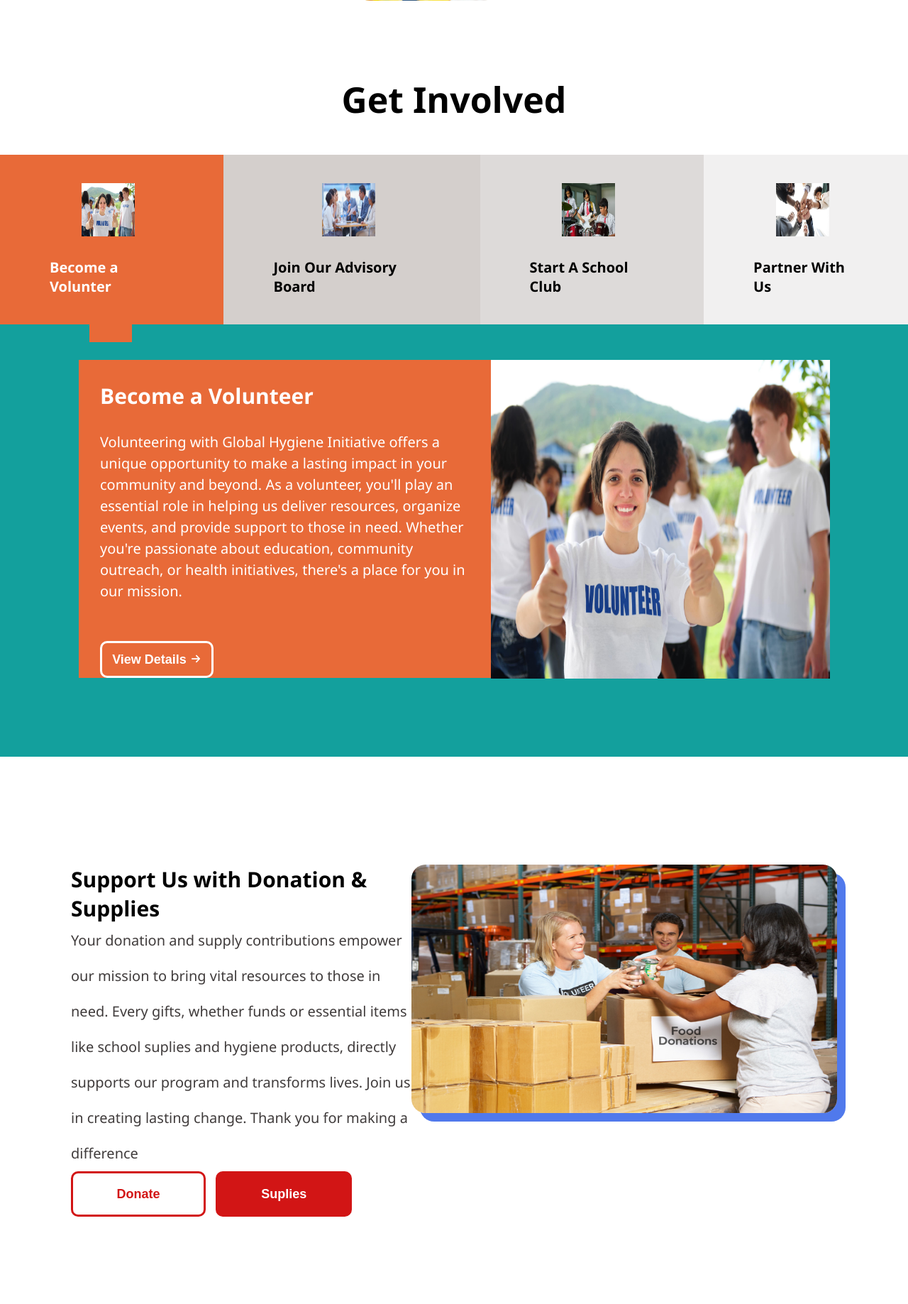
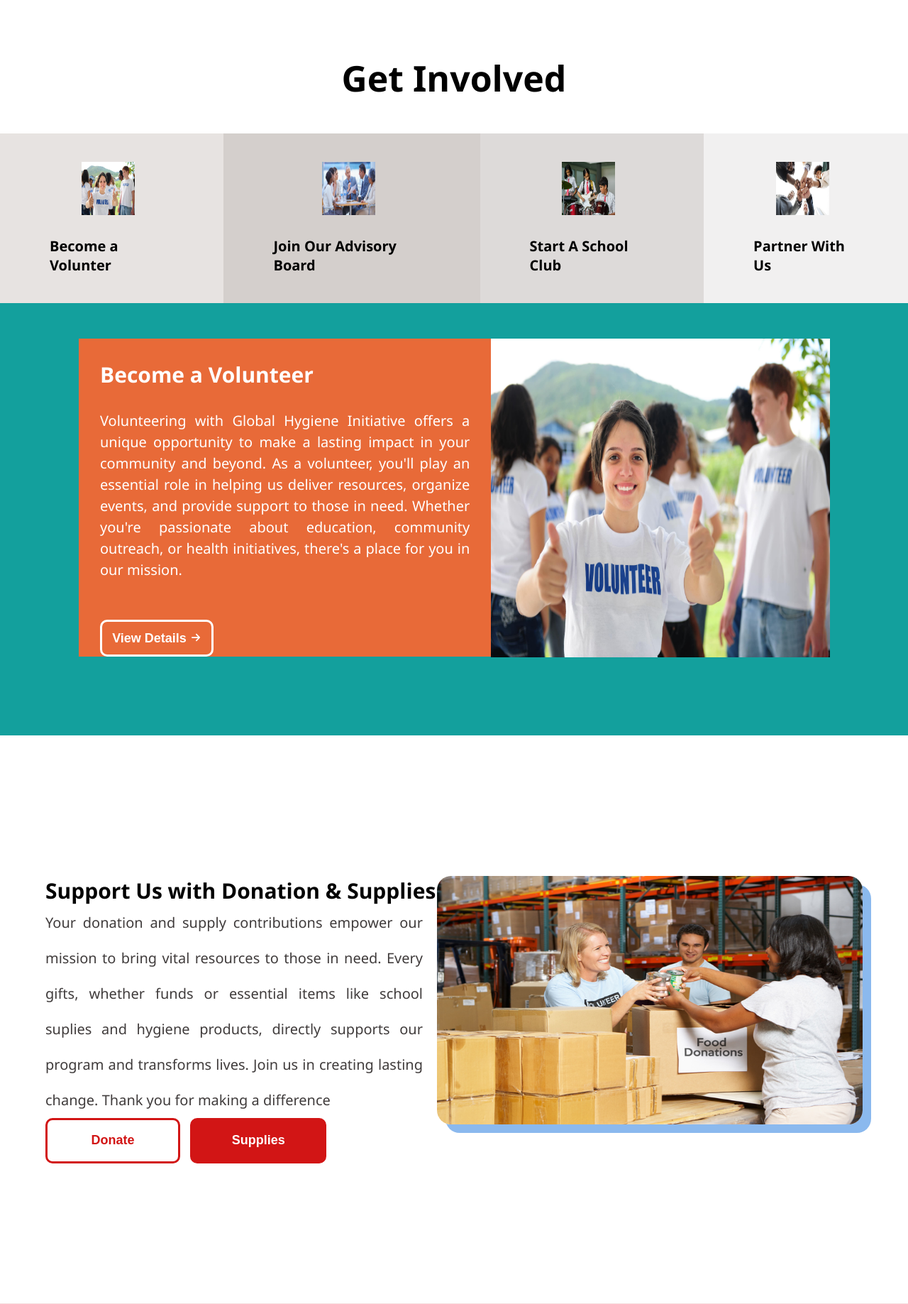
Before and after one commit to Haseeb7689/Donation-App, a PHP site: page / in a window 1280 px wide. Shown: the part 3904-5741 px from the top of the page at 71% size. Run offline with PHP 8.4, Linux system fonts and the light colour scheme.

Commit message:
-> Updated HTML and CSS    ->Added index.js with link in the HTML
bsdk ab dekh ise ab sahi hai?

Co-Authored-By: Haseeb ur Rehman <115921784+haseeb7689@users.noreply.github.com>

```diff
--- a/index.html
+++ b/index.html
@@ -249,6 +249,7 @@
           <img src="img/involved.avif" alt="" />
           <img src="img/involved2.webp" alt="" />
         </div>
+
         <div class="IC2">
           <span
             style="color: rgb(86, 86, 147); font-weight: bold; font-size: 20px"
@@ -280,7 +281,7 @@
           </ol>
         </div>
       </div>
-
+<!-- For Movement and jQuery -->
       <div class="Parent2">
         <div class="Parent2-top">
           <span style="font-weight: bold; font-size: 50px; color: rgb(0, 0, 0)"
@@ -294,15 +295,15 @@
               <img src="img/volunter.jpg" alt="" />
               <span>Become a Volunter</span>
             </div>
-            <div class="p2-img">
+            <div class="p2-img" id="b2">
               <img src="img/advisory.jpg" alt="" />
               <span>Join Our Advisory Board</span>
             </div>
-            <div class="p2-img">
+            <div class="p2-img" id="b3">
               <img src="img/school.jpg" alt="" />
               <span>Start A School Club</span>
             </div>
-            <div class="p2-img">
+            <div class="p2-img" id="b4">
               <img src="img/partner.jpg" alt="" />
               <span>Partner With Us</span>
             </div>
@@ -311,8 +312,8 @@
       </div>
       <div class="p2-bottom-detail">
         <div class="p2b-description">
-          <h1>Become a Volunteer</h1>
-          <p>
+          <h1 id="h1">Become a Volunteer</h1>
+          <p id="p1">
             Volunteering with Global Hygiene Initiative offers a unique
             opportunity to make a lasting impact in your community and beyond.
             As a volunteer, you'll play an essential role in helping us deliver
@@ -323,6 +324,7 @@
           <button>
             View Details
             <img
+             id="img-1"
               src="icons/arrow-right-solid.svg"
               alt=""
               style="width: 16px; height: 16px; padding-top: 2px"
@@ -347,7 +349,7 @@
             lasting change. Thank you for making a difference
           </p>
           <button>Donate</button>
-          <button>Suplies</button>
+          <button>Supplies</button>
         </div>
         <div class="Donation-image">
           <img src="img/donation.jpg" alt="" />
@@ -388,7 +390,7 @@
           <img src="img/Abdur Rehman.png" alt="" />
           <div class="content">
             <h3>Abdur Rehman Abid</h3>
-            Co-Founder
+            Co-Founder & Director
             <br />
             <br />
             <a
@@ -645,4 +647,5 @@
       ><img src="icons/top.svg" alt="" style="width: 40px; height: 40px"
     /></a>
   </body>
+  <script src="index.js"></script>
 </html>
--- a/style.css
+++ b/style.css
@@ -9,6 +9,7 @@ html {
 body {
   font-family: "Segoe UI", Tahoma, Geneva, Verdana, sans-serif;
 }
+
 
 .scroll-to-top {
   position: fixed;
@@ -214,6 +215,11 @@ main {
 }
 .child1 {
   background-color: #f6dfdf;
+
+
+  text-align: center;
+  justify-content: center;
+  align-items: center;
 }
 
 .Project-top-content {
@@ -278,6 +284,7 @@ main {
 }
 .child2 .Project-bottom-content {
   margin: 30px 100px 10px 0px;
+  margin-top:  0px; ;
 }
 
 /* .Involved {
@@ -346,10 +353,10 @@ main {
   display: flex;
 }
 .imgs div:nth-child(1) {
-  background-color: #e86a38;
-  color: white;
+  background-color:  #e7e3e1;
+  /* color: white; */
 }
-.imgs div:nth-child(1)::after {
+/* .imgs div:nth-child(1)::after {
   content: "";
   position: absolute;
   top: 98%;
@@ -357,7 +364,7 @@ main {
   width: 60px;
   height: 30px;
   background-color: #e86a38;
-}
+} */
 .imgs div:nth-child(2) {
   background-color: #d4cfcc;
 }
@@ -467,7 +474,10 @@ main {
 
 .Donation-main {
   display: flex;
-  margin: 0px 100px 0px 100px;
+
+  justify-content: space-around;
+  width: 90%;
+
 }
 
 .Donation-description h1 {
@@ -478,14 +488,15 @@ main {
 .Donation-description p {
   color: rgb(64, 60, 60);
   font-size: 20px;
-  /* margin: 0px; */
   line-height: 50px;
+  padding: 0px 20px 0px 0px;
+
 }
 .Donation-image img {
   width: 600px;
   height: 350px;
   border-radius: 20px;
-  box-shadow: 12px 12px 0px rgb(62 107 234 / 90%);
+  box-shadow: 12px 12px 0px rgba(127, 178, 237, 0.9);
 }
 .Donation-description button:nth-child(3) {
   font-size: 18px;
@@ -544,6 +555,7 @@ main {
 p {
   display: flex;
   justify-content: center;
+  text-align: justify;
 }
 
 .Team-bottom {
```
Also changed, not shown: index.js (added).
